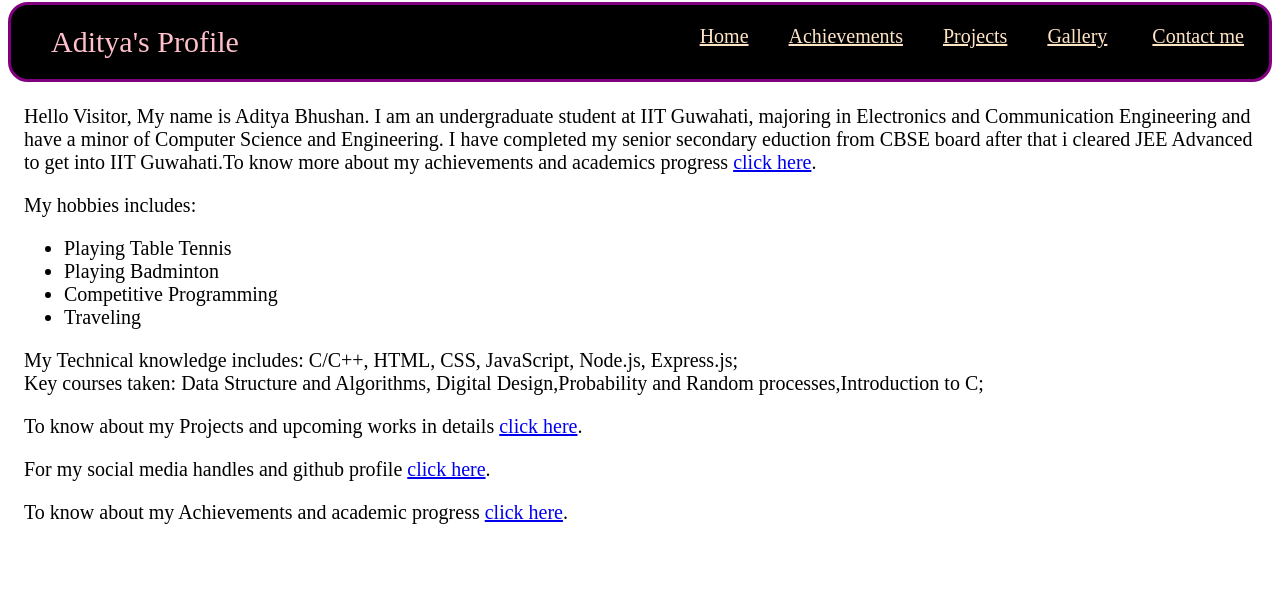
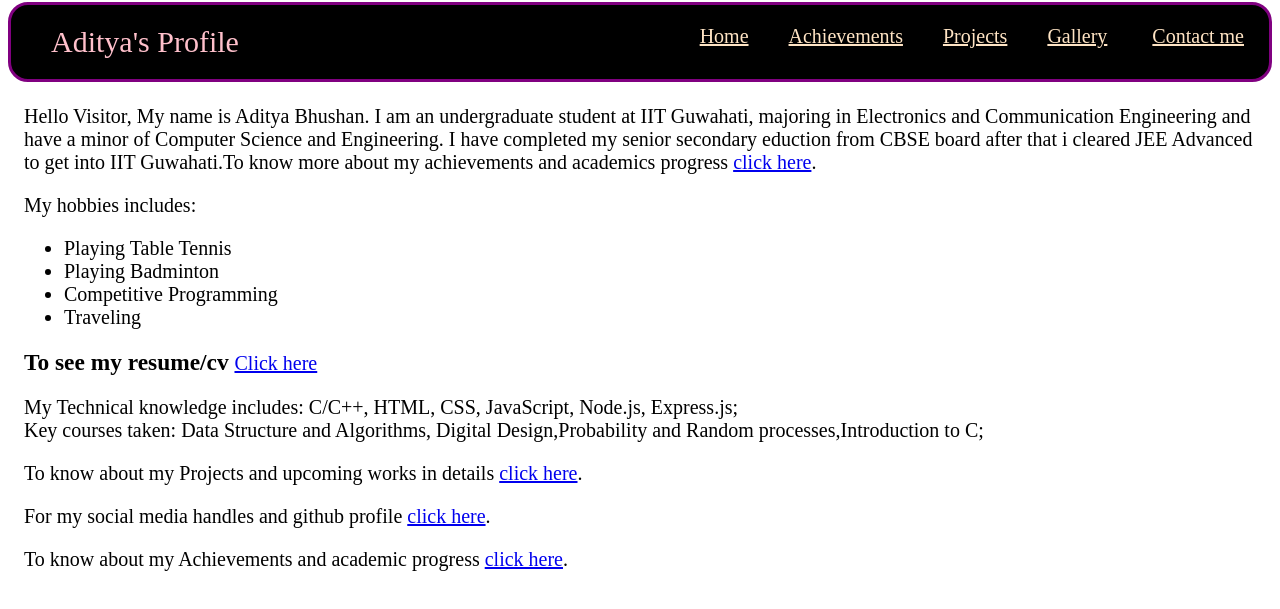
Before and after one commit to adityabhushan-13/My_Info_Website, a website: page index.html in a window 1280 px wide. Shown: the part 75-684 px from the top of the page. Drawn offline with Linux system fonts and the light colour scheme.

Commit message:
third commit

```diff
--- a/index.html
+++ b/index.html
@@ -77,6 +77,7 @@
             <li>Competitive Programming</li>
             <li>Traveling</li>
         </ul>
+        <p><h3 style="display: inline;">To see my resume/cv </h3><a href="./Aditya_Bhushan.pdf" download>Click here</a></p>
     </p>
         My Technical knowledge includes: C/C++, HTML, CSS, JavaScript, Node.js, Express.js; <br>
         Key courses taken: Data Structure and Algorithms, Digital Design,Probability and Random processes,Introduction to C;
@@ -91,7 +92,6 @@
     <p>
         To know about my Achievements and academic progress <a href="/Achievements.html">click here</a>.
     </p>
-
     </div>
 
 </body>
```
Also changed, not shown: 1 other file.
